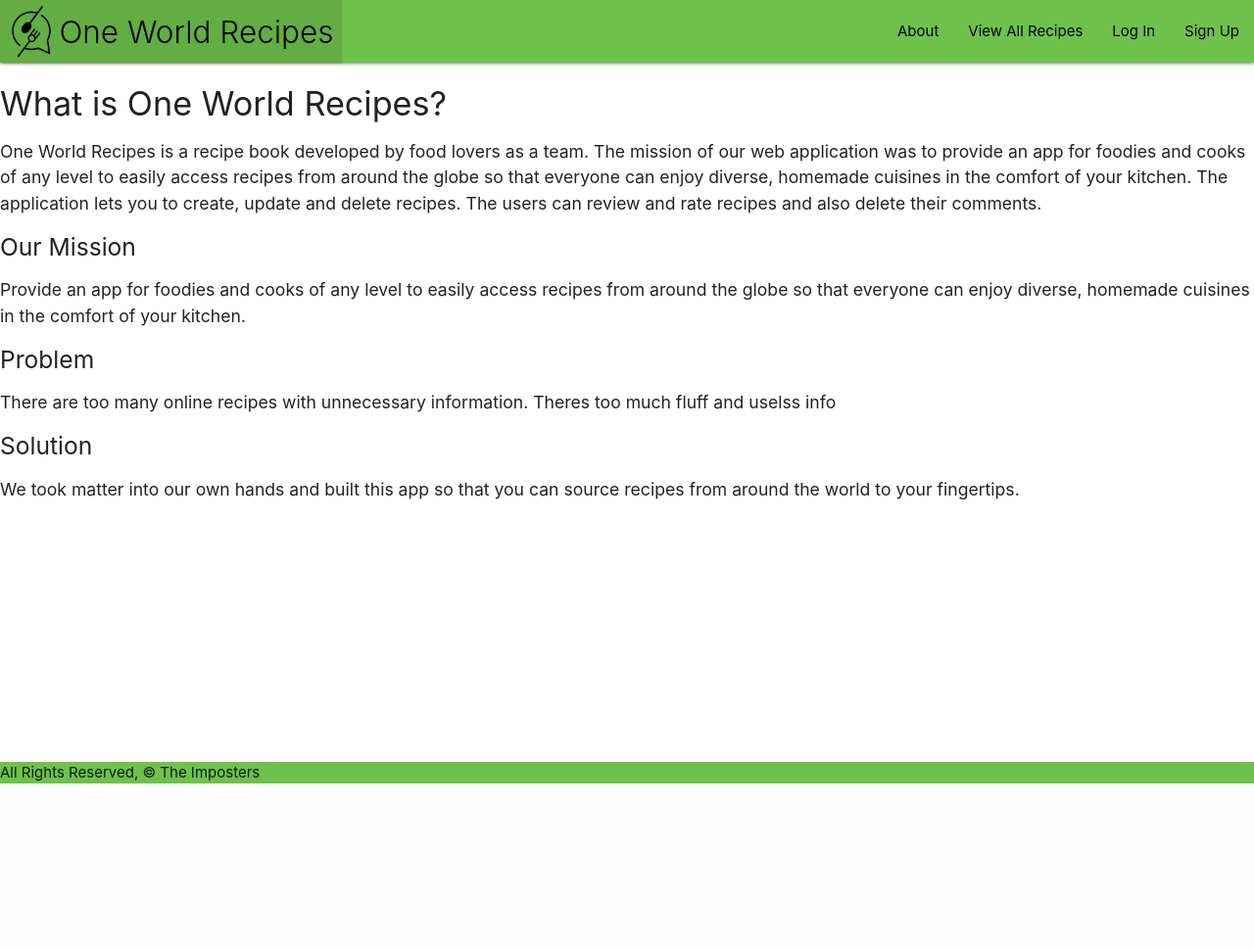
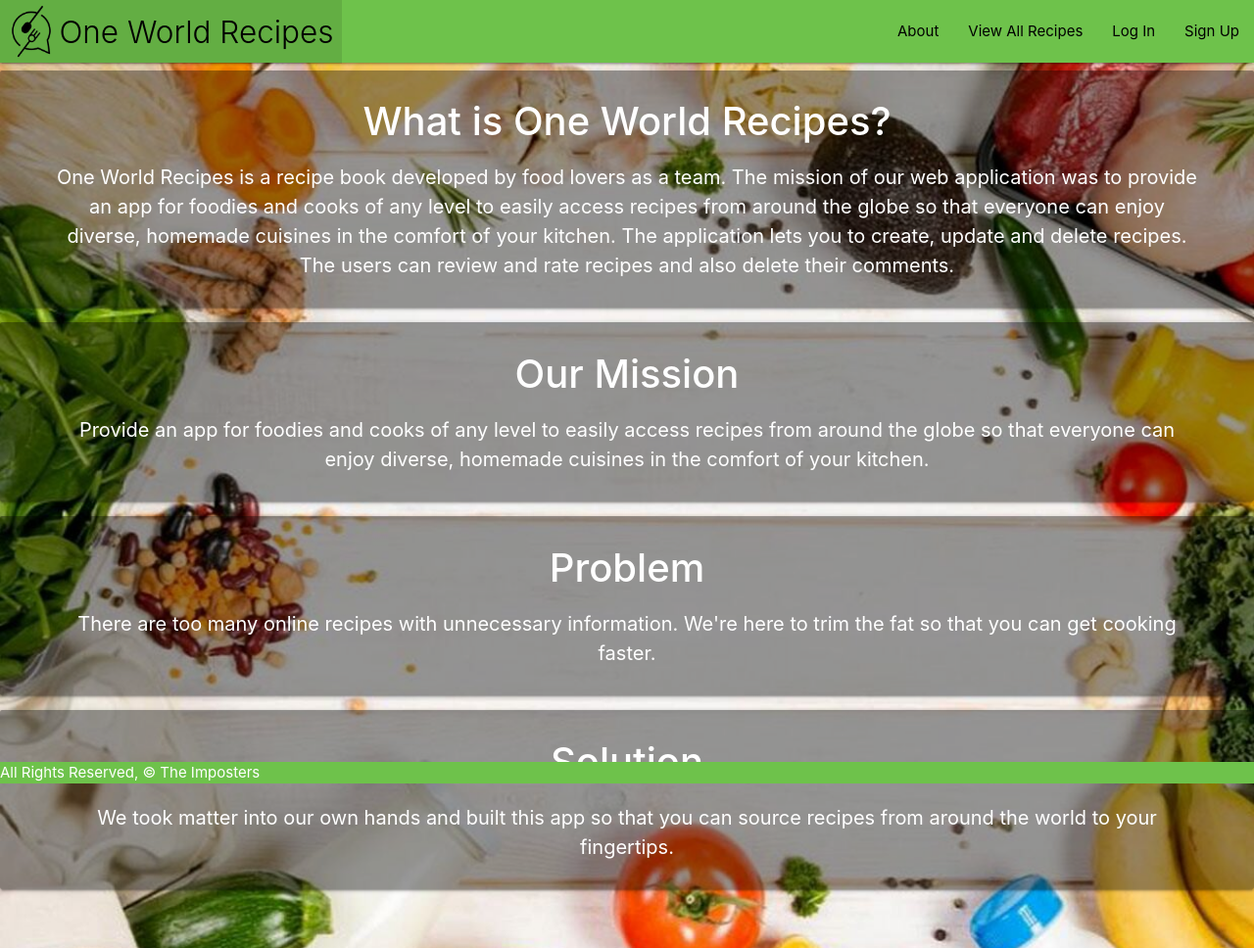
Before and after one commit to Oakevinlee/the-imposters, a Django app: page /about/ in a window 1280 px wide. Shown: the whole page at 98% size. Before the commit the page ends 800 px from the top, so only its background shows below. Run offline with Django 4.2, Linux system fonts and the light colour scheme.

Commit message:
about page complete

```diff
--- /dev/null
+++ b/main_app/static/css/about.css
@@ -0,0 +1,88 @@
+body {
+    background-image: url("/static/Diabetes-Superfoods-min.jpg");
+    background-size: cover;
+    color: white;
+}
+
+nav {
+    background-color: #6ec24b;
+}
+
+#logo {
+    width: 8vmin;
+    margin-bottom: -2.5vmin;
+    margin-right: -0.5vmin;
+}
+
+#logo-title {
+    margin-left: -1vmin;
+    padding-right: 1vmin;
+    color: black;
+    font-weight: 300;
+}
+
+nav ul a {
+    color: black;
+}
+
+td>a {
+    color: #f60000;
+}
+
+footer {
+    background-color: #6ec24b;
+    position: fixed;
+    bottom: 0;
+    width: 100%;
+}
+
+.center {
+    text-align: center;
+    color: white;
+    font-size: 3vmin;
+    margin-top: 21vmin;
+    margin-bottom: 25vmin;
+}
+
+div.center>h1 {
+    font-size: 12vmin;
+    color: #6ec24b;
+}
+
+div.center>h5 {
+    margin-top: -1vmin;
+    font-size: 4vmin;
+}
+
+#btn {
+    width: 30vmin;
+    padding-top: 1vmin;
+    padding-bottom: 6vmin;
+    background-color: #6ec24b;
+    margin-left: 3vmin;
+    margin-right: 3vmin;
+    font-size: 2.5vmin;
+    transition: 250ms;
+}
+
+#btn:hover {
+    transform: scale(1.1);
+}
+
+.card {
+    padding: 1vmin;
+    background-color: rgba(0, 0, 0, 0.4);
+}
+
+h4 {
+    font-weight: 500;
+    text-align: center;
+    font-size: 5vmin;
+}
+
+p {
+    font-size: 2.5vmin;
+    margin-left: 6vmin;
+    margin-right: 6vmin;
+    text-align: center;
+}
--- a/main_app/static/css/style.css
+++ b/main_app/static/css/style.css
@@ -83,9 +83,14 @@ textarea {
     margin-bottom: 4vmin;
 }
 
-#index {
+#index-photo {
     width: 30vmin;
     height: 30vmin;
+}
+
+#index-item {
+    margin-left: 20vmin;
+    margin-right: 20vmin;
 }
 
 .dropdown-content li>span {
--- a/main_app/templates/about.html
+++ b/main_app/templates/about.html
@@ -1,14 +1,66 @@
-{% extends 'base.html' %}
+{% load static %}
 
-{% block content%}
-<h4>What is One World Recipes?</h4>
-<p>One World Recipes is a recipe book developed by food lovers as a team. The mission of our web application was to provide an app for foodies and cooks of any level to easily access recipes from around the globe so that everyone can enjoy diverse, homemade cuisines in the comfort of your kitchen. The application lets you to create, update and delete recipes. The users can review and rate recipes and also delete their comments.
-</p>
-<h5>Our Mission</h5>
-<p>Provide an app for foodies and cooks of any level to easily access recipes from around the globe so that everyone can enjoy diverse, homemade cuisines in the comfort of your kitchen.</p>
-<h5>Problem</h5>
-<p>There are too many online recipes with unnecessary information. Theres too much fluff and uselss info</p>
-<h5>Solution</h5>
-<p>We took matter into our own hands and built this app so that you can source recipes from around the world to your fingertips.</p>
+<!DOCTYPE html>
+<html lang="en">
 
-{% endblock %}
+<head>
+    <meta charset="UTF-8">
+    <meta http-equiv="X-UA-Compatible" content="IE=edge">
+    <meta name="viewport" content="width=device-width, initial-scale=1.0">
+    <title>Document</title>
+    <link rel="stylesheet" href="https://cdnjs.cloudflare.com/ajax/libs/materialize/1.0.0/css/materialize.min.css">
+    <link rel="stylesheet" type="text/css" href="{% static 'css/about.css' %}">
+    <script src="https://cdnjs.cloudflare.com/ajax/libs/materialize/1.0.0/js/materialize.min.js"></script>
+</head>
+
+<body>
+    <header class="navbar-fixed">
+        <nav>
+            <div class="nav-wrapper">
+                <ul>
+                    <li>&nbsp;&nbsp;<a href="{% url 'home' %}" class="left brand-logo" id="logo-title"><img
+                                src="/static/ft logo-200h.png" alt="logo" id="logo">One World Recipes</a></li>
+                </ul>
+                <ul class="right">
+                    <li><a href="{% url 'about' %}">About</a></li>
+                    <li><a href="{% url 'index' %}">View All Recipes</a></li>
+                    {% if user.is_authenticated %}
+                    <li><a href="{% url 'recipes_create' %}">Add Recipe</a></li>
+                    <li><a href="{% url 'logout' %}">Log Out</a></li>
+                    {% else %}
+                    <li><a href="{% url 'login' %}">Log In</a></li>
+                    <li><a href="{% url 'signup' %}">Sign Up</a></li>
+                    {% endif %}
+                </ul>
+            </div>
+        </nav>
+    </header>
+    <div class="card">
+        <h4>What is One World Recipes?</h4>
+        <p>One World Recipes is a recipe book developed by food lovers as a team.
+            The mission of our web application was to provide an app for foodies and cooks of any level to
+            easily access recipes from around the globe so that everyone can enjoy diverse, homemade cuisines in the comfort of your kitchen.
+            The application lets you to create, update and delete recipes.
+            The users can review and rate recipes and also delete their comments.
+        </p>
+    </div>
+    <div class="card">
+        <h4>Our Mission</h4>
+        <p>Provide an app for foodies and cooks of any level to easily access recipes
+            from around the globe so that everyone can enjoy diverse,
+            homemade cuisines in the comfort of your kitchen.</p>
+    </div>
+    <div class="card">
+        <h4>Problem</h4>
+        <p>There are too many online recipes with unnecessary information.
+            We're here to trim the fat so that you can get cooking faster.</p>
+    </div>
+    <div class="card">
+        <h4>Solution</h4>
+        <p>We took matter into our own hands and built this app so that you can source recipes
+            from around the world to your fingertips.</p>
+    </div> <br><br>
+    <footer>All Rights Reserved, &copy; The Imposters</footer>
+</body>
+
+</html>
--- a/main_app/templates/recipes/index.html
+++ b/main_app/templates/recipes/index.html
@@ -15,12 +15,12 @@
 <br><br><br><br>
 
 {% for recipe in recipes %}
-<div class="card">
+<div class="card" id="index-item">
   <a href="{% url 'detail' recipe.id %}">
     <div class="card-content" id="recipe">
       {% for photo in recipe.photo_set.all %}
         {% if forloop.counter < 2 %}
-          <img id="index" src="{{photo.url}}">
+          <img id="index-photo" src="{{photo.url}}">
         {% endif %}
       {% empty %}
       {% endfor %}
```
Also changed, not shown: main_app/static/Diabetes-Superfoods-min.jpg (added), main_app/static/chicken-wings-barbecue-sweetly-sour-sauce-picnic-summer-menu-tasty-food-top-view-flat-lay_2829-6471.webp (added).
